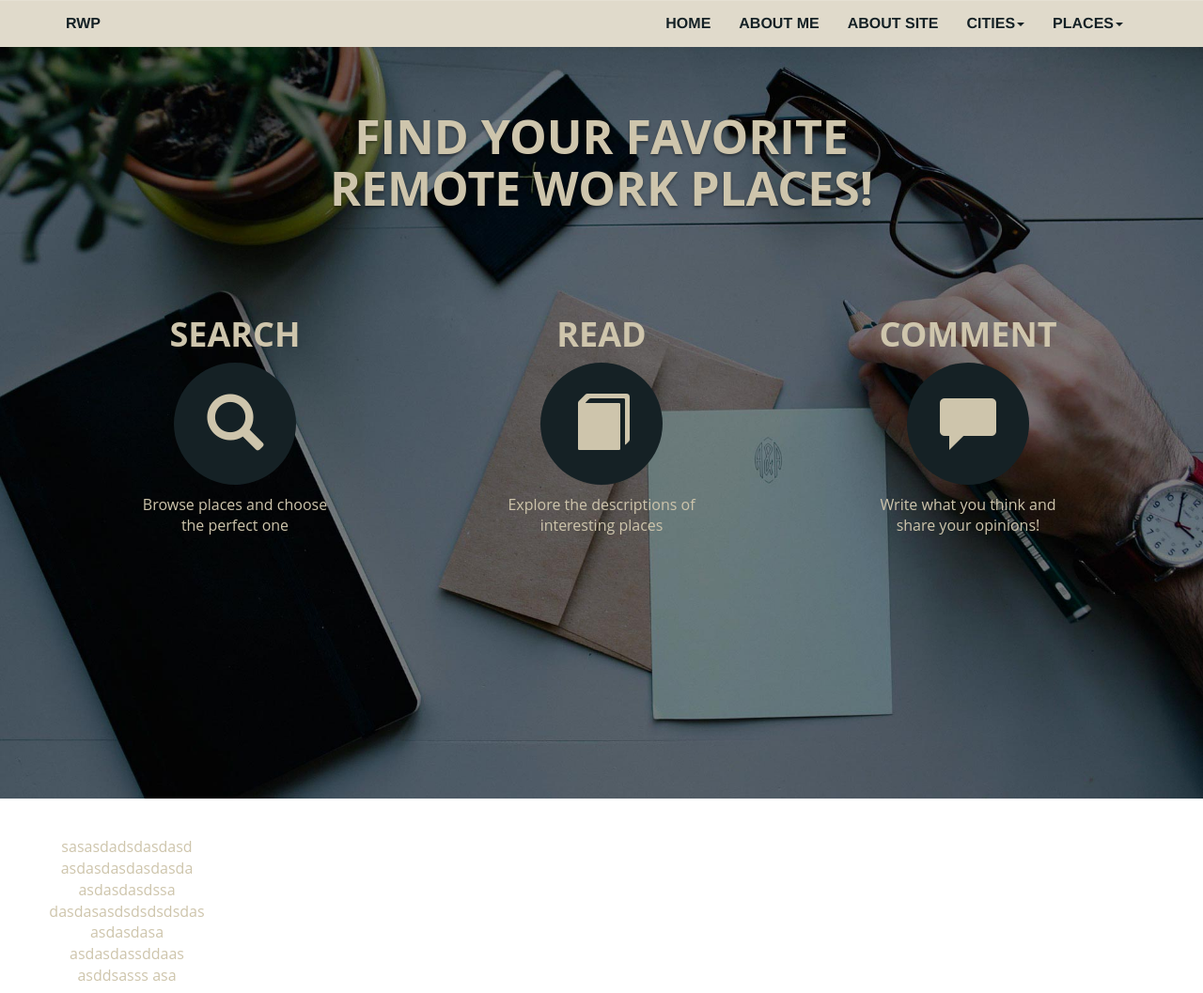
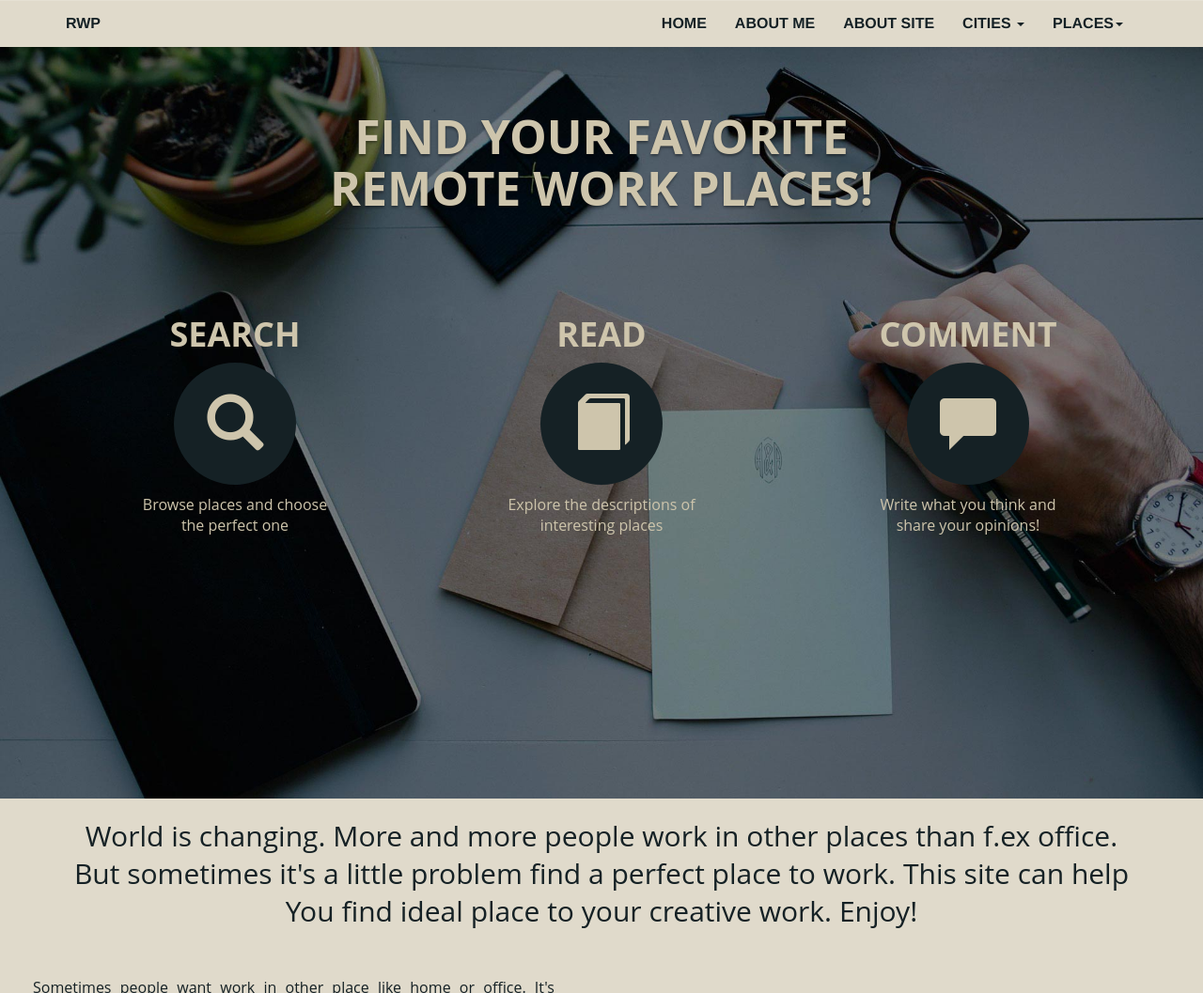
Before and after one commit to emka123/remoteworkplaces, a Django app: page / in a window 1280 px wide. Shown: the top 1057 px of the page at 94% size. Run offline with Django 3.2, Linux system fonts and the light colour scheme; data that the repository does not hold is empty; some libraries are stand-ins or nearby versions.

Commit message:
Change conception - add 'about site' for base view

```diff
--- a/digitalnomads/templates/digitalnomads/base.html
+++ b/digitalnomads/templates/digitalnomads/base.html
@@ -5,9 +5,10 @@
     <link rel="stylesheet" href="//maxcdn.bootstrapcdn.com/bootstrap/3.2.0/css/bootstrap-theme.min.css">
     <link rel="stylesheet" href="{% static "css/digitalnomads.css" %}">
     <script src="https://ajax.googleapis.com/ajax/libs/jquery/1.11.3/jquery.min.js"></script>
+
     <title>REMOTEWORKPLACES!!</title>
   </head>
-  <body>
+  <body data-spy="scroll" data-target=".nav navbar-nav navbar-right">
     <section class="navigation">
       <nav class="navbar navbar-default" role="navigation">
         <div class="container">
@@ -24,9 +25,10 @@
               <ul class="nav navbar-nav navbar-right">
                 <li><a href="#">Home <span class="sr-only">(current)</span></a></li>
                 <li><a href="/about_me" >About me</a></li>
-                <li><a href="#">About site</a></li>
+                <li><a href="#about_site" class="scrollto">About site</a></li>
                 <li class="dropdown">
-                  <a href="#" class="dropdown-toggle" data-toggle="dropdown" role="button" aria-haspopup="true" aria-expanded="false">Cities<span class="caret"></span></a>
+                  <a href="#" class="dropdown-toggle" data-toggle="dropdown" role="button" aria-haspopup="true" aria-expanded="false">Cities
+                    <span class="caret"></span></a>
                   <ul class="dropdown-menu" role="menu">
                     <li><a href="#">Wroclaw</a></li>
                     <li><a href="#">Warszawa</a></li>
@@ -79,18 +81,37 @@
       </div>
     </div>
     </section>
-    <section class="about_site">
+    <section id="about_site">
     <div class="container">
-      <p>sasasdadsdasdasd
-      asdasdasdasdasda
-      asdasdasdssa
-      dasdasasdsdsdsdsdas
+      <h2>World is changing. More and more people work in other places than f.ex office. But sometimes it's a little problem find a perfect place to work. This site can help You find ideal place to your creative work. Enjoy!</h2>
+      <div class="row">
+        <div class="col-sm-6">
+          <p>Sometimes people want work in other place like home or office. It's normal - people don't like feel lonely. In cafe f.ex they have calm and piece, but also - they watch clients, waitress etc. It's more interesting than sit in room. But choose place to remote work isn't easy! Did You know for sure where is WIFI, the right amount of sockets, good atmosphere? Maybe You don't mind about this but it's extremal important.</p>
+          <p>This site presents places in Poland where You can work remotly, with opinion, commentairs other peoples and all necessary information for good choice. Only need you click yours city and choose the best one.</p>
+        </div>
+      <div class="col-sm-6">
+         <img src="../../static/photos/about_site1.jpg">
+        <img src="../../static/photos/about_site2.jpg">
+      </div>
+      </div>
+    </div>
 
-      asdasdasa
-      asdasdassddaas
-      asddsasss
-      asa</p>
   </section>
+  <section id="places">
+  <div>
+         <h1><a href="/">Digital nomads</a></h1>
+    </div>
+
+    {% for place in places %}
+
+       <div>
+           <h1><a href="">{{ place.title }}</a></h1>
+            <p>{{ place.text|linebreaks }}</p>
+            <p><img src={{ place.image }} /></p>
+       </div>
+
+    {% endfor %}
+
   <script src="//maxcdn.bootstrapcdn.com/bootstrap/3.2.0/js/bootstrap.min.js"></script>
 </body>
 </html>
--- a/digitalnomads/urls.py
+++ b/digitalnomads/urls.py
@@ -2,6 +2,6 @@ from django.conf.urls import include, url
 from . import views
 urlpatterns = [
     url(r'^$', views.base),
-    url(r'^city', views.place_list),
     url(r'^about_me', views.about_me),
+
 ]
--- a/digitalnomads/views.py
+++ b/digitalnomads/views.py
@@ -2,12 +2,9 @@ from django.shortcuts import render
 from django.utils import timezone
 from .models import Place
 
-def place_list(request):
+def base(request):
     places = Place.objects.order_by('title')
-    return render(request, 'digitalnomads/place_list.html', {'places': places})
-
-def base(request):
-    return render(request, 'digitalnomads/base.html')
+    return render(request, 'digitalnomads/base.html', {'places': places})
 
 def about_me(request):
 	return render(request, 'digitalnomads/about_me.html')
```
